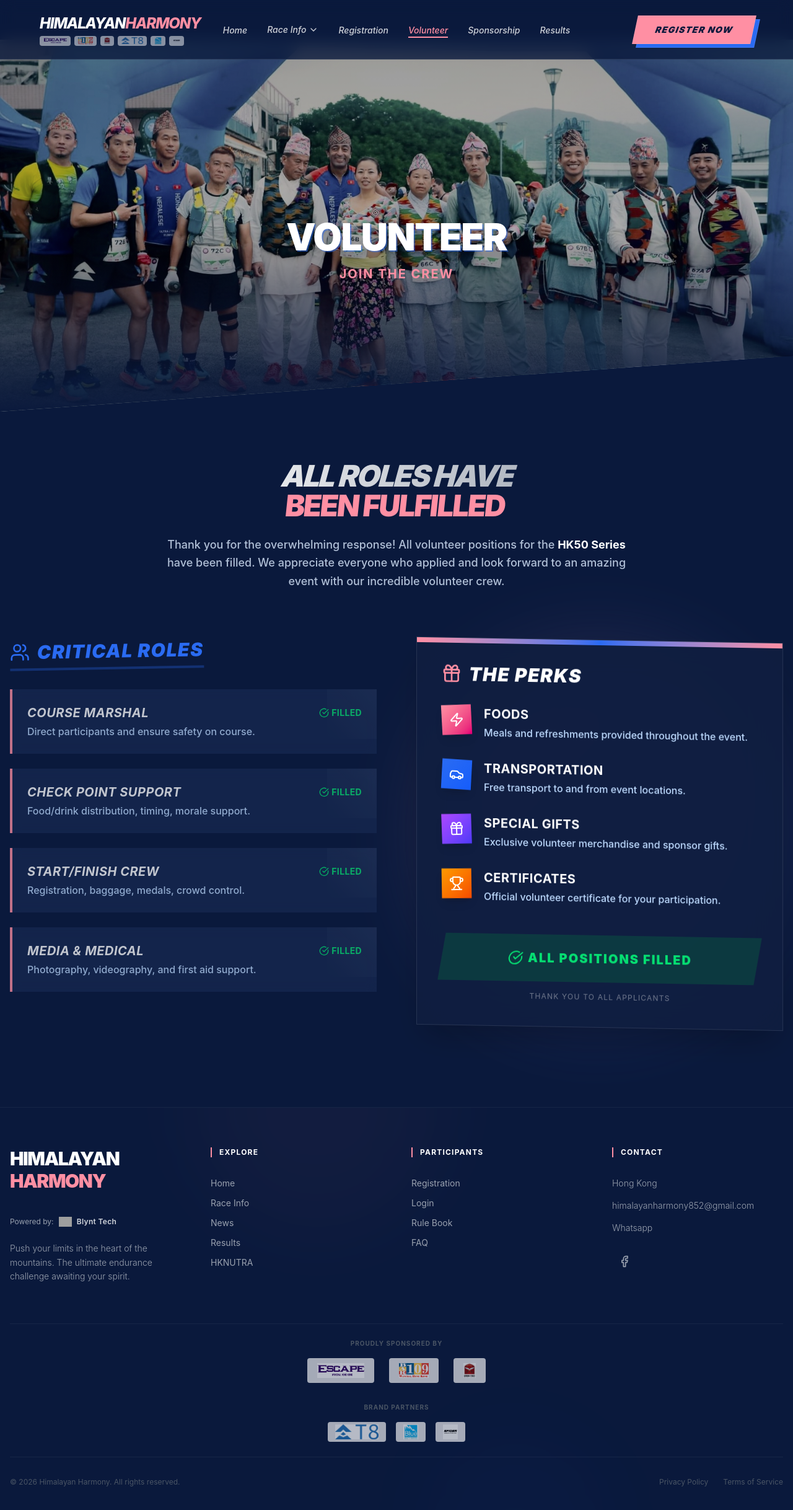
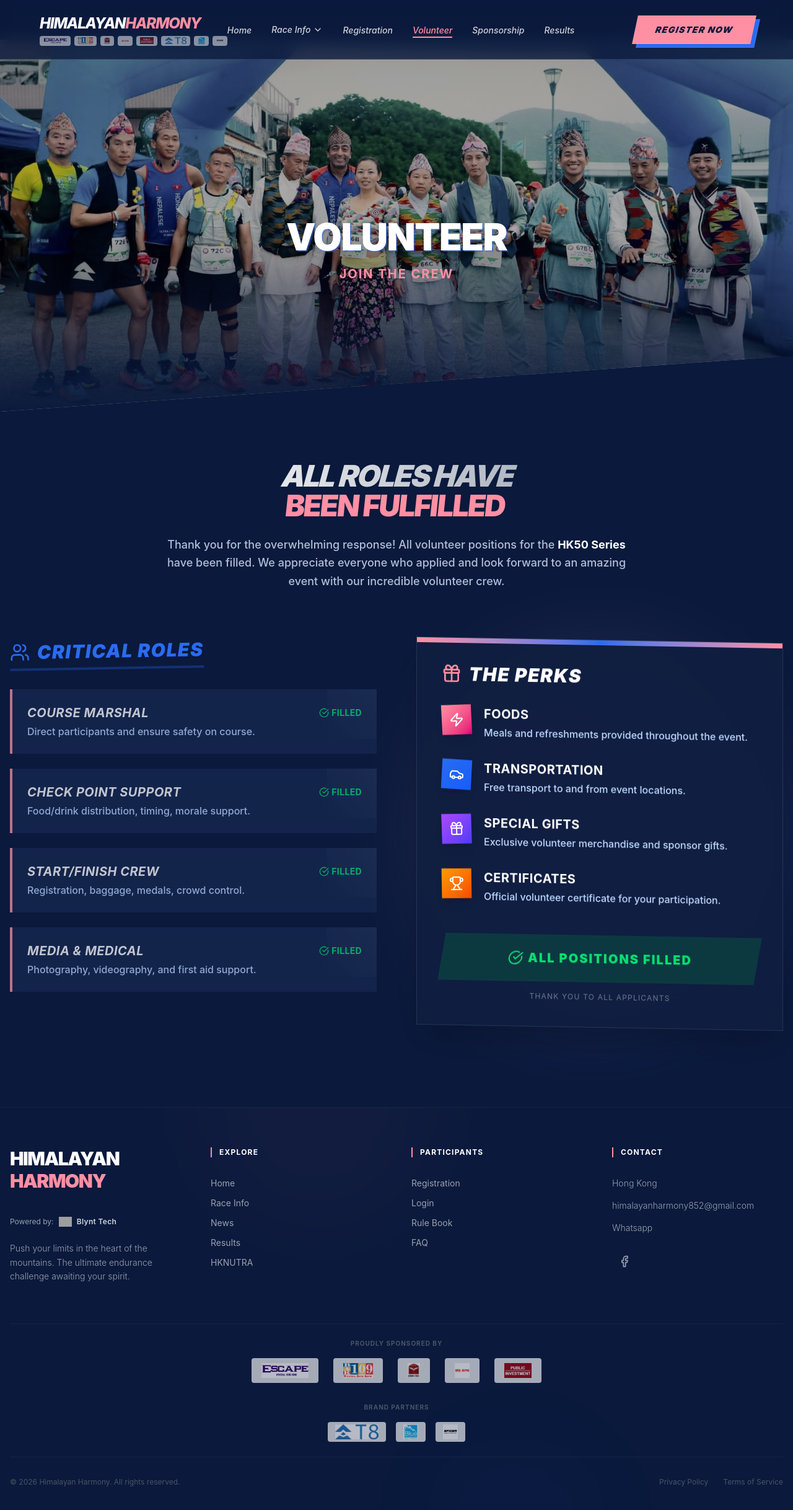
Before and after one commit to Aayush-prog/himalayan-harmony, a React (Vite) app: page /volunteer in a window 1280 px wide. Shown: the top 2436 px of the page at 62% size. Built offline with nearby package versions, Linux system fonts and the light colour scheme; grey boxes are pictures that could not be loaded.

Commit message:
new sponsors

```diff
--- a/src/components/Footer.tsx
+++ b/src/components/Footer.tsx
@@ -221,10 +221,18 @@ const Footer = () => {
               { src: '/sponsor1.jpeg', alt: 'Escape Wanchai', href: 'https://www.escapehk.com/' },
               { src: '/sponsor2.jpeg', alt: 'Bar 109 Wanchai', href: 'https://www.bar109.hk/' },
               { src: '/sponsor3.jpeg', alt: 'Gurkha Force Security Limited', href: 'https://www.gurkhahk.site/' },
+              { src: '/sponsor4.jpeg', alt: 'Migalpha', href: 'https://www.migalpha.com/' },
+              { src: '/sponsor5.jpeg', alt: 'Sponsor 5' },
             ].map((s, i) => (
-              <a key={i} href={s.href} target="_blank" rel="noopener noreferrer" className="bg-white/90 rounded-sm px-4 py-2 flex items-center justify-center h-10 opacity-70 hover:opacity-100 transition-opacity">
-                <img src={s.src} alt={s.alt} className="h-full w-auto object-contain max-w-[100px]" />
-              </a>
+              s.href ? (
+                <a key={i} href={s.href} target="_blank" rel="noopener noreferrer" className="bg-white/90 rounded-sm px-4 py-2 flex items-center justify-center h-10 opacity-70 hover:opacity-100 transition-opacity">
+                  <img src={s.src} alt={s.alt} className="h-full w-auto object-contain max-w-[100px]" />
+                </a>
+              ) : (
+                <div key={i} className="bg-white/90 rounded-sm px-4 py-2 flex items-center justify-center h-10 opacity-70">
+                  <img src={s.src} alt={s.alt} className="h-full w-auto object-contain max-w-[100px]" />
+                </div>
+              )
             ))}
           </div>
           <p className="text-[10px] uppercase tracking-widest text-gray-600 font-bold mt-4">Brand Partners</p>
--- a/src/components/Header.tsx
+++ b/src/components/Header.tsx
@@ -49,14 +49,22 @@ const Header = () => {
               { src: "/sponsor1.jpeg", alt: "Escape Wanchai", href: "https://www.escapehk.com/" },
               { src: "/sponsor2.jpeg", alt: "Bar 109 Wanchai", href: "https://www.bar109.hk/" },
               { src: "/sponsor3.jpeg", alt: "Gurkha Force Security Limited", href: "https://www.gurkhahk.site/" },
+              { src: "/sponsor4.jpeg", alt: "Migalpha", href: "https://www.migalpha.com/" },
+              { src: "/sponsor5.jpeg", alt: "Sponsor 5" },
               { src: "/brand1.jpeg", alt: "T8", href: "https://t8.run/" },
               { src: "/brand2.jpeg", alt: "Blue Mountain Sports", href: "https://bluemountainsports.hk/" },
               { src: "/brand3.jpeg", alt: "Spider Outdoor", href: "https://spideroutdoor.com/" },
             ].map((s, i) => (
-              <a key={i} href={s.href} target="_blank" rel="noopener noreferrer"
-                className="bg-white rounded-sm px-1.5 py-0.5 flex items-center h-4 opacity-50 hover:opacity-100 transition-opacity">
-                <img src={s.src} alt={s.alt} className="h-full w-auto object-contain max-w-12" />
-              </a>
+              s.href ? (
+                <a key={i} href={s.href} target="_blank" rel="noopener noreferrer"
+                  className="bg-white rounded-sm px-1.5 py-0.5 flex items-center h-4 opacity-50 hover:opacity-100 transition-opacity">
+                  <img src={s.src} alt={s.alt} className="h-full w-auto object-contain max-w-12" />
+                </a>
+              ) : (
+                <div key={i} className="bg-white rounded-sm px-1.5 py-0.5 flex items-center h-4 opacity-50">
+                  <img src={s.src} alt={s.alt} className="h-full w-auto object-contain max-w-12" />
+                </div>
+              )
             ))}
           </div>
         </div>
--- a/src/pages/Home.tsx
+++ b/src/pages/Home.tsx
@@ -428,8 +428,11 @@ export default function Home() {
               { src: '/sponsor1.jpeg', alt: 'Escape Wanchai Hong Kong', href: 'https://www.escapehk.com/' },
               { src: '/sponsor2.jpeg', alt: 'Bar 109 Wanchai Hong Kong', href: 'https://www.bar109.hk/' },
               { src: '/sponsor3.jpeg', alt: 'Gurkha Force Security Limited', href: 'https://www.gurkhahk.site/' },
+              { src: '/sponsor4.jpeg', alt: 'Migalpha', href: 'https://www.migalpha.com/' },
+              { src: '/sponsor5.jpeg', alt: 'Sponsor 5' },
             ].map((sponsor, i) => (
               <StaggerItem key={i}>
+                {sponsor.href ? (
                   <motion.a
                     href={sponsor.href}
                     target="_blank"
@@ -440,6 +443,11 @@ export default function Home() {
                   >
                     <img src={sponsor.src} alt={sponsor.alt} className="max-w-full max-h-full object-contain" />
                   </motion.a>
+                ) : (
+                  <div className="bg-white rounded-sm p-6 flex items-center justify-center w-64 h-40">
+                    <img src={sponsor.src} alt={sponsor.alt} className="max-w-full max-h-full object-contain" />
+                  </div>
+                )}
               </StaggerItem>
             ))}
           </StaggerContainer>
--- a/src/pages/Sponsorship.tsx
+++ b/src/pages/Sponsorship.tsx
@@ -30,11 +30,19 @@ export default function SponsorshipPage() {
                             { src: '/sponsor1.jpeg', alt: 'Escape Wanchai Hong Kong', href: 'https://www.escapehk.com/' },
                             { src: '/sponsor2.jpeg', alt: 'Bar 109 Wanchai Hong Kong', href: 'https://www.bar109.hk/' },
                             { src: '/sponsor3.jpeg', alt: 'Gurkha Force Security Limited', href: 'https://www.gurkhahk.site/' },
+                            { src: '/sponsor4.jpeg', alt: 'Migalpha', href: 'https://www.migalpha.com/' },
+                            { src: '/sponsor5.jpeg', alt: 'Sponsor 5' },
                         ].map((sponsor, idx) => (
                             <StaggerItem key={idx}>
-                                <a href={sponsor.href} target="_blank" rel="noopener noreferrer" className="bg-white rounded-sm p-6 flex items-center justify-center w-64 h-40 hover:scale-105 transition-transform">
-                                    <img src={sponsor.src} alt={sponsor.alt} className="max-w-full max-h-full object-contain" />
-                                </a>
+                                {sponsor.href ? (
+                                    <a href={sponsor.href} target="_blank" rel="noopener noreferrer" className="bg-white rounded-sm p-6 flex items-center justify-center w-64 h-40 hover:scale-105 transition-transform">
+                                        <img src={sponsor.src} alt={sponsor.alt} className="max-w-full max-h-full object-contain" />
+                                    </a>
+                                ) : (
+                                    <div className="bg-white rounded-sm p-6 flex items-center justify-center w-64 h-40">
+                                        <img src={sponsor.src} alt={sponsor.alt} className="max-w-full max-h-full object-contain" />
+                                    </div>
+                                )}
                             </StaggerItem>
                         ))}
                     </StaggerContainer>
```
Also changed, not shown: public/sponsor4.jpeg (added), public/sponsor5.jpeg (added). Lines whose indentation alone changed are shown as unchanged.
